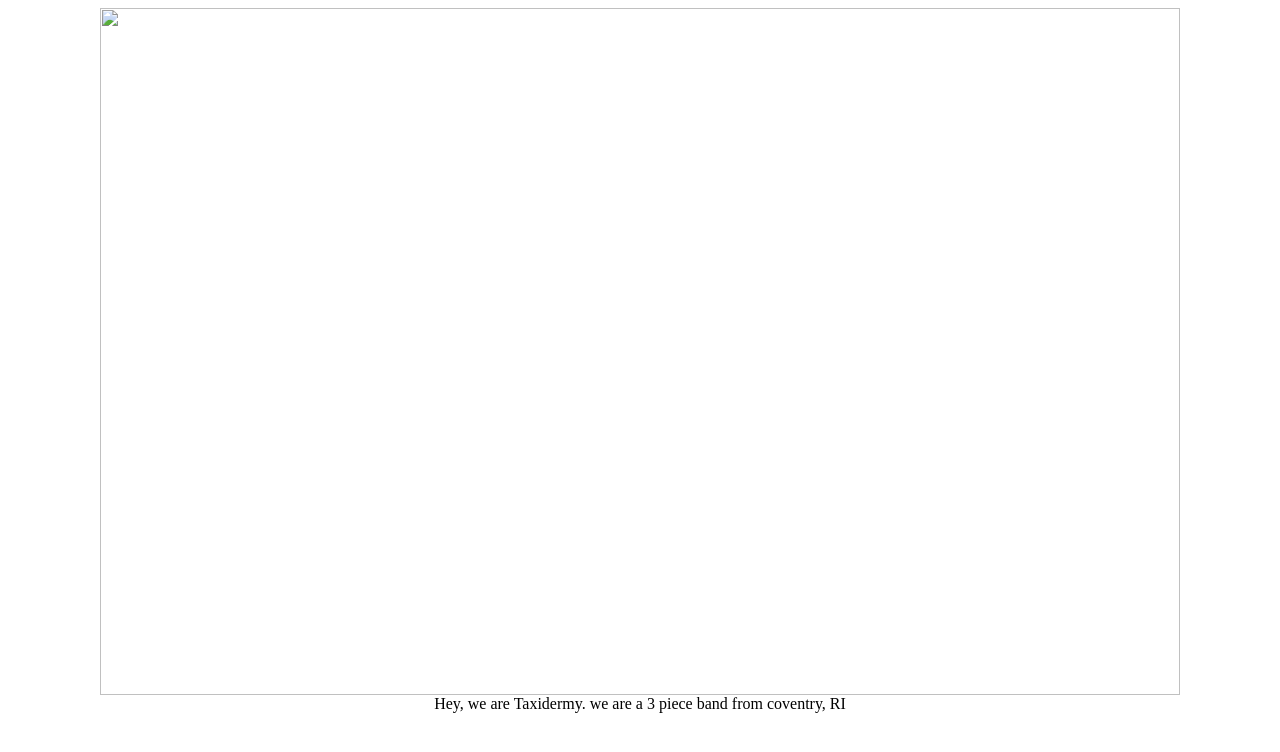
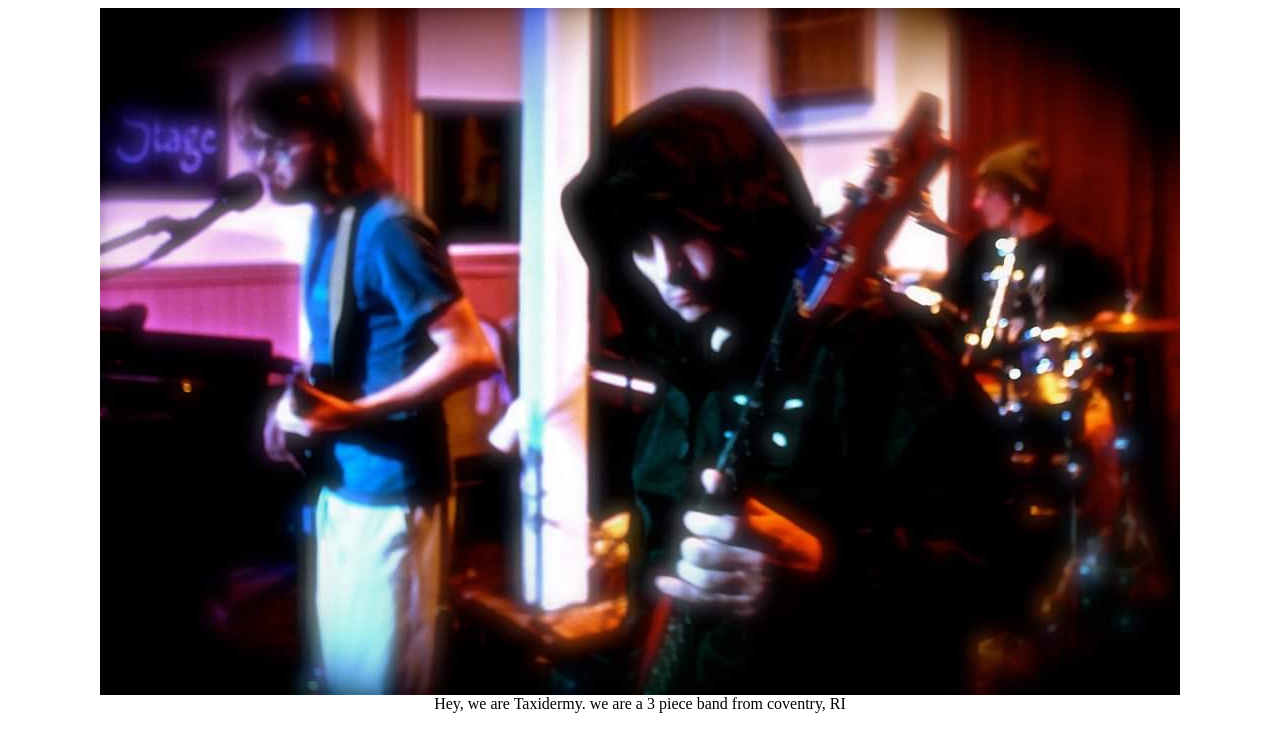
Before and after one commit to Taxidermyband/Taxidermy, a plain HTML site: page index.html in a window 1280 px wide. Drawn offline with Linux system fonts and the light colour scheme.

Commit message:
Update index.html

```diff
--- a/index.html
+++ b/index.html
@@ -2,7 +2,7 @@
   <head>
   </head>
   <body>
-    <center><img src='1000004982.jpg' width=1080, height=687'><br>
+    <center><img src='8erkbpep.png' width=1080, height=687'><br>
     Hey, we are Taxidermy. we are a 3 piece band from coventry, RI<br>
     </center>
   </body>
```
